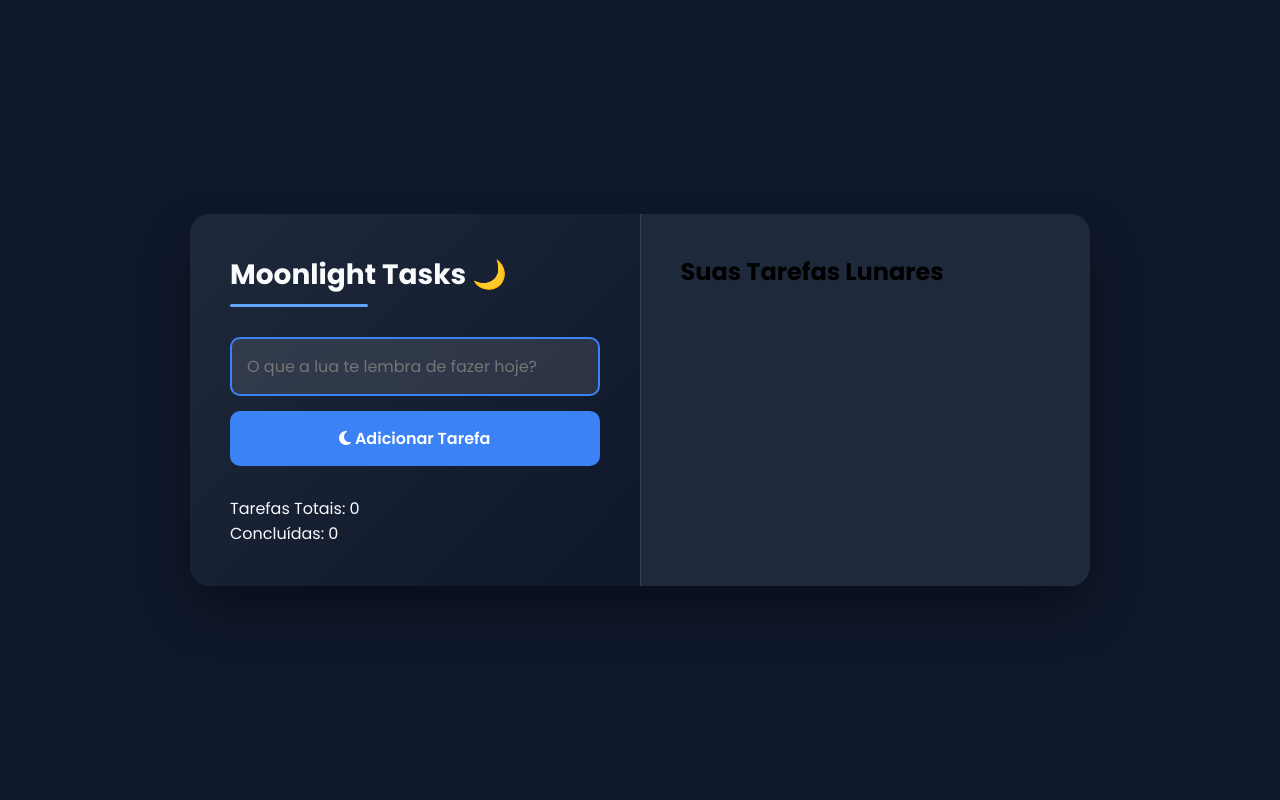
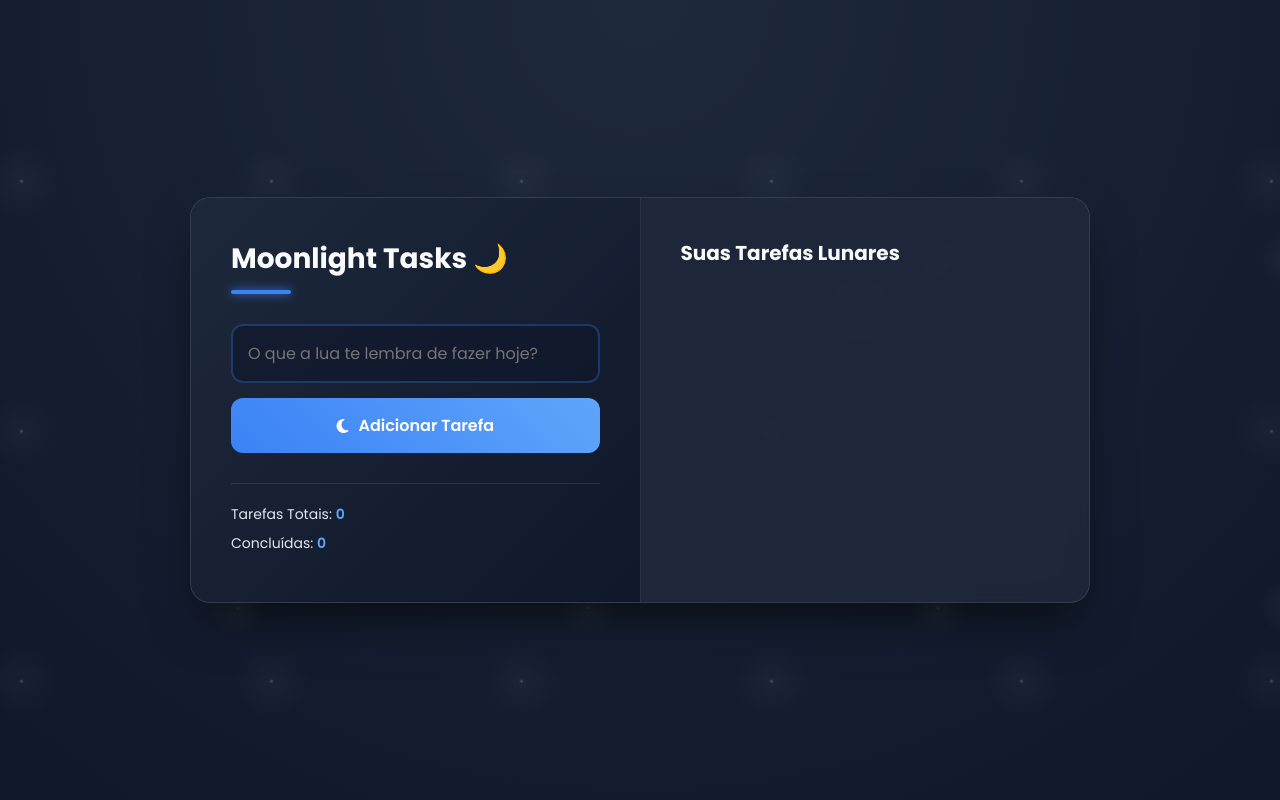
Before and after one commit to AruDaguer/moonlight-tasks, a Flask app: page / in a window 1280 px wide. Run offline with Flask 3, Linux system fonts and the light colour scheme.

Commit message:
Fundo Estrelado

```diff
--- a/static/estilo.css
+++ b/static/estilo.css
@@ -15,29 +15,64 @@
 }
 
 body {
-    background-color: var(--meia-noite);
+    background: radial-gradient(circle at top, #1e293b 0%, #0f172a 100%);
     min-height: 100vh;
     display: flex;
     justify-content: center;
     align-items: center;
     padding: 20px;
+    overflow-x: hidden;
+    position: relative;
+}
+
+body::before {
+    content: "";
+    position: absolute;
+    top: 0;
+    left: 0;
+    width: 100%;
+    height: 100%;
+    background-image:
+        radial-gradient(white, rgba(255,255,255,.2) 2px, transparent 40px),
+        radial-gradient(white, rgba(255,255,255,.15) 1px, transparent 30px),
+        radial-gradient(white, rgba(255,255,255,.1) 2px, transparent 40px);
+    background-size: 550px 550px, 350px 350px, 250px 250px;
+    background-position: 0 0, 40px 60px, 130px 270px;
+    animation: starsAnimation 100s linear infinite;
+    opacity: 0.3;
+    z-index: -1;
+}
+
+@keyframes starsAnimation {
+    from { background-position: 0 0, 40px 60px, 130px 270px; }
+    to { background-position: 550px 550px, 390px 410px, 380px 820px; }
 }
 
 .aplicativo-container {
     display: flex;
     width: 100%;
     max-width: 900px;
-    background-color: var(--luz-lunar);
+    background-color: rgba(30, 41, 59, 0.8);
+    backdrop-filter: blur(10px);
     border-radius: 20px;
-    box-shadow: 0 25px 50px -12px rgba(0, 0, 0, 0.5);
+    box-shadow: 0 25px 50px -12px rgba(0, 0, 0, 0.6);
+    border: 1px solid rgba(255, 255, 255, 0.1);
     overflow: hidden;
+    animation: fadeIn 0.8s ease-out;
+}
+
+@keyframes fadeIn {
+    from { opacity: 0; transform: translateY(20px); }
+    to { opacity: 1; transform: translateY(0); }
 }
 
 .coluna-formulario {
     flex: 1;
     padding: 40px;
-    background: linear-gradient(135deg, var(--luz-lunar) 0%, var(--meia-noite) 100%);
+    background: linear-gradient(135deg, rgba(30, 41, 59, 0.9) 0%, rgba(15, 23, 42, 0.95) 100%);
     color: var(--texto-claro);
+    display: flex;
+    flex-direction: column;
 }
 
 h1 {
@@ -45,17 +80,17 @@ h1 {
     margin-bottom: 30px;
     font-size: 28px;
     position: relative;
-    display: inline-block;
 }
 
 h1::after {
     content: '';
     display: block;
-    width: 50%;
-    height: 3px;
-    background: var(--brilho-lua);
-    margin-top: 8px;
-    border-radius: 3px;
+    width: 60px;
+    height: 4px;
+    background: var(--azul-lua);
+    margin-top: 10px;
+    border-radius: 2px;
+    box-shadow: 0 0 10px var(--azul-lua);
 }
 
 .grupo-input {
@@ -65,71 +100,108 @@ h1::after {
 .grupo-input input {
     width: 100%;
     padding: 15px;
-    border: 2px solid var(--azul-lua);
-    border-radius: 10px;
+    border: 2px solid rgba(59, 130, 246, 0.3);
+    border-radius: 12px;
     font-size: 16px;
-    background-color: rgba(255, 255, 255, 0.1);
+    background-color: rgba(15, 23, 42, 0.6);
     color: var(--texto-claro);
     margin-bottom: 15px;
-    transition: all 0.3s;
+    transition: all 0.3s cubic-bezier(0.4, 0, 0.2, 1);
 }
 
 .grupo-input input:focus {
     outline: none;
-    border-color: var(--brilho-lua);
-    background-color: rgba(255, 255, 255, 0.2);
+    border-color: var(--azul-lua);
+    background-color: rgba(15, 23, 42, 0.8);
+    box-shadow: 0 0 15px rgba(59, 130, 246, 0.2);
 }
 
 .grupo-input button {
     width: 100%;
     padding: 15px;
-    background-color: var(--azul-lua);
+    background: linear-gradient(45deg, var(--azul-lua), var(--brilho-lua));
     color: white;
     border: none;
-    border-radius: 10px;
+    border-radius: 12px;
     font-size: 16px;
     font-weight: 600;
     cursor: pointer;
-    transition: all 0.3s;
+    transition: all 0.3s ease;
+    display: flex;
+    align-items: center;
+    justify-content: center;
+    gap: 10px;
 }
 
 .grupo-input button:hover {
-    background-color: var(--brilho-lua);
     transform: translateY(-2px);
+    box-shadow: 0 8px 20px rgba(59, 130, 246, 0.4);
+    filter: brightness(1.1);
+}
+
+.estatisticas-tarefas {
+    margin-top: auto;
+    padding-top: 20px;
+    border-top: 1px solid rgba(255, 255, 255, 0.1);
+}
+
+.estatisticas-tarefas p {
+    font-size: 14px;
+    color: var(--sombra-prateada);
+    margin-bottom: 8px;
+}
+
+.estatisticas-tarefas span {
+    font-weight: 600;
+    color: var(--brilho-lua);
 }
 
 .coluna-tarefas {
     flex: 1;
     padding: 40px;
-    background-color: var(--luz-lunar);
-    border-left: 1px solid rgba(255, 255, 255, 0.1);
+    background-color: rgba(30, 41, 59, 0.5);
+    border-left: 1px solid rgba(255, 255, 255, 0.05);
+}
+
+h2 {
+    color: var(--texto-claro);
+    margin-bottom: 20px;
+    font-size: 20px;
 }
 
 .lista-tarefas {
     list-style: none;
-    max-height: 500px;
+    max-height: 450px;
     overflow-y: auto;
     padding-right: 10px;
 }
 
 .item-tarefa {
-    background-color: rgba(255, 255, 255, 0.05);
+    background-color: rgba(255, 255, 255, 0.03);
     padding: 15px;
-    margin-bottom: 15px;
-    border-radius: 10px;
+    margin-bottom: 12px;
+    border-radius: 12px;
     display: flex;
     align-items: center;
-    transition: all 0.3s;
-    border-left: 3px solid var(--azul-lua);
+    transition: all 0.3s ease;
+    border-left: 4px solid var(--azul-lua);
+    animation: slideIn 0.3s ease-out;
+}
+
+@keyframes slideIn {
+    from { opacity: 0; transform: translateX(10px); }
+    to { opacity: 1; transform: translateX(0); }
 }
 
 .item-tarefa:hover {
-    background-color: rgba(255, 255, 255, 0.1);
+    background-color: rgba(255, 255, 255, 0.07);
+    transform: scale(1.02);
 }
 
 .item-tarefa.concluida {
-    opacity: 0.7;
+    opacity: 0.6;
     border-left-color: var(--sombra-prateada);
+    background-color: rgba(0, 0, 0, 0.1);
 }
 
 .item-tarefa.concluida .texto-tarefa {
@@ -146,49 +218,32 @@ h1::after {
 
 .acoes-tarefa {
     display: flex;
-    gap: 10px;
+    gap: 8px;
 }
 
 .acoes-tarefa button {
-    background: none;
+    background: rgba(255, 255, 255, 0.05);
     border: none;
     cursor: pointer;
-    font-size: 16px;
-    width: 32px;
-    height: 32px;
-    border-radius: 50%;
+    width: 34px;
+    height: 34px;
+    border-radius: 8px;
     display: flex;
     align-items: center;
     justify-content: center;
     transition: all 0.2s;
 }
 
-.botao-concluir {
-    color: var(--brilho-lua);
+.botao-concluir { color: #4ade80; }
+.botao-concluir:hover { background: rgba(74, 222, 128, 0.2); }
+
+.botao-excluir { color: #f87171; }
+.botao-excluir:hover { background: rgba(248, 113, 113, 0.2); }
+
+::-webkit-scrollbar { width: 6px; }
+::-webkit-scrollbar-track { background: transparent; }
+::-webkit-scrollbar-thumb {
+    background: var(--luz-lunar);
+    border-radius: 10px;
+    border: 1px solid var(--azul-lua);
 }
-
-.botao-concluir:hover {
-    background-color: rgba(59, 130, 246, 0.2);
-}
-
-.botao-excluir {
-    color: #f87171;
-}
-
-.botao-excluir:hover {
-    background-color: rgba(248, 113, 113, 0.2);
-}
-
-::-webkit-scrollbar {
-    width: 8px;
-}
-
-::-webkit-scrollbar-track {
-    background: rgba(255, 255, 255, 0.05);
-    border-radius: 10px;
-}
-
-::-webkit-scrollbar-thumb {
-    background: var(--azul-lua);
-    border-radius: 10px;
-}
```
